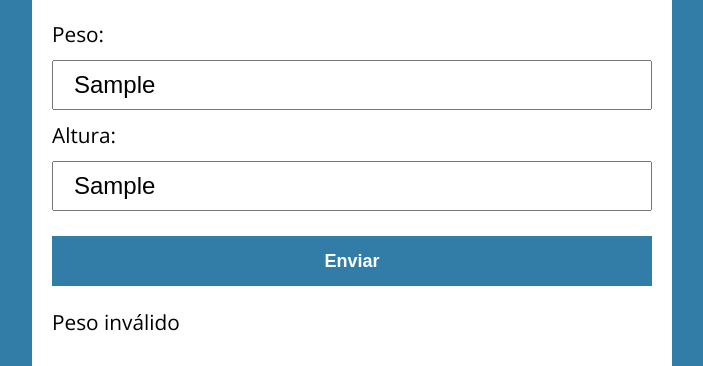
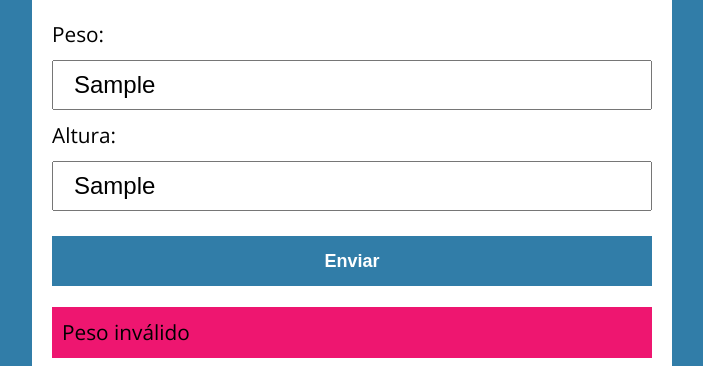
Before and after one commit to tesye30/Curso_js_ts, a plain HTML site: page modulo_2/aula26 - modelo copy/index.html in a window 1280 px wide. Both pictures are taken after typing "Sample", "Sample" into the empty fields and a click on the button "Enviar". Shown: the part 611-977 px from the top of the page, without its empty margins (288-991 px from the left). Drawn offline with nearby package versions, Linux system fonts and the light colour scheme.

Commit message:
validacao imc

```diff
--- a/modulo_2/aula26 - modelo copy/assets/css/style.css
+++ b/modulo_2/aula26 - modelo copy/assets/css/style.css
@@ -74,7 +74,13 @@ form button:hover {
     float: left;
 }
 
-.paragrafo-resultado {
+.paragrafo-resultado, .bad{
     background: rgb(109, 255, 182);
     padding: 10px;
 }
+
+
+.bad {
+    background: rgb(238, 22, 112);
+
+}
--- a/modulo_2/aula26 - modelo copy/assets/js/main.js
+++ b/modulo_2/aula26 - modelo copy/assets/js/main.js
@@ -21,7 +21,11 @@ form.addEventListener('submit', function (e) {
 
     const imc = getImc(peso, altura);
     const nivelImc = getNivelImc(imc)
-    console.log(nivelImc);
+
+    const msg = `Seu IMC é ${imc} (${nivelImc}).`;
+
+    setResultado(msg, true);
+
 
 });
 
@@ -65,8 +69,14 @@ function setResultado (msg, isValid) {
     const resultado = document.querySelector('#resultado');
     resultado.innerHTML = '';
 
+
     const p = criaP();
+    if (isValid) {
+        p.classList.add('paragrafo-resultado');
+    } else {
+        p.classList.add('bad');
 
-    p.innerHTML = msg;
+    }
+        p.innerHTML = msg;
     resultado.appendChild(p);
 }
```
